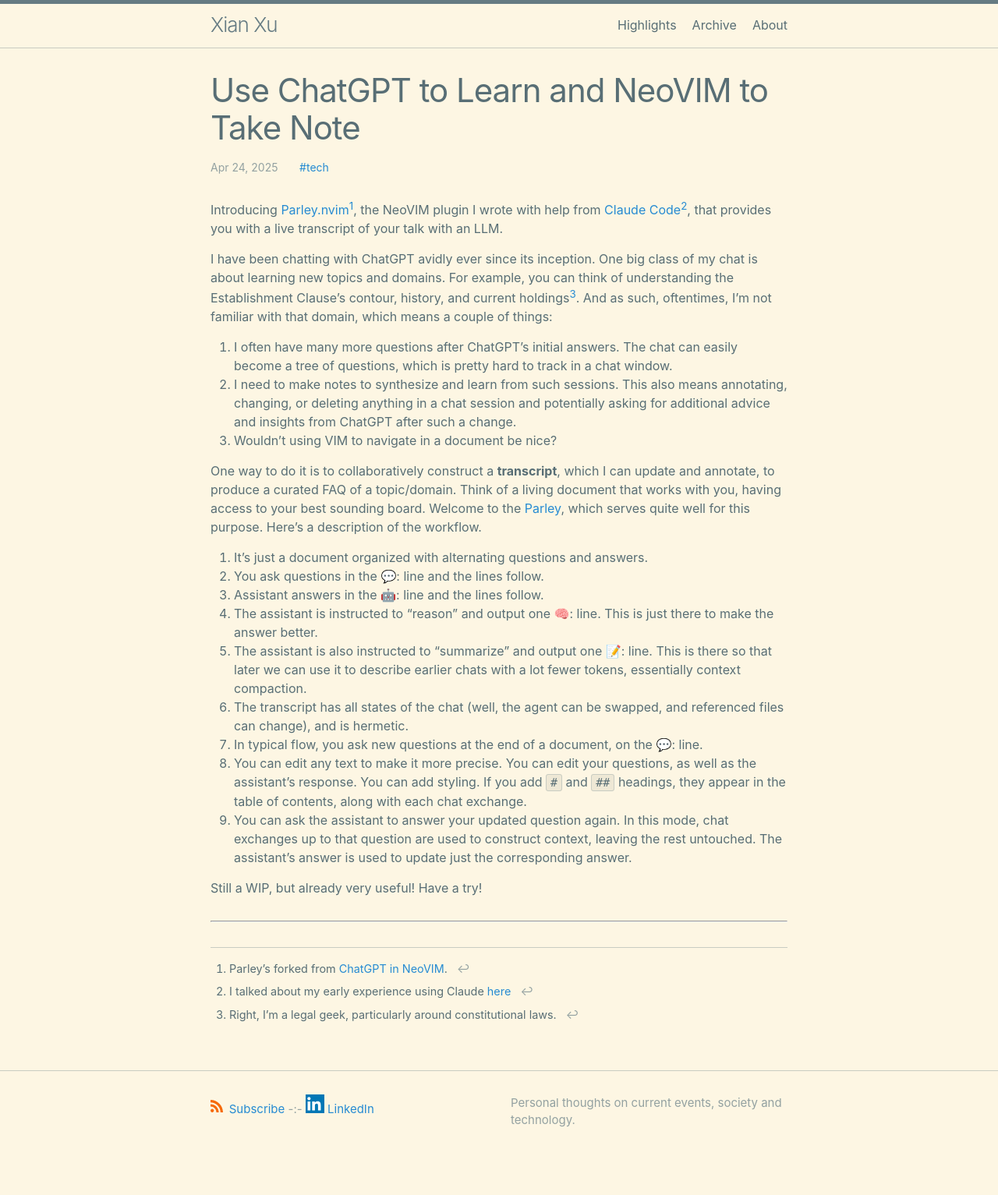
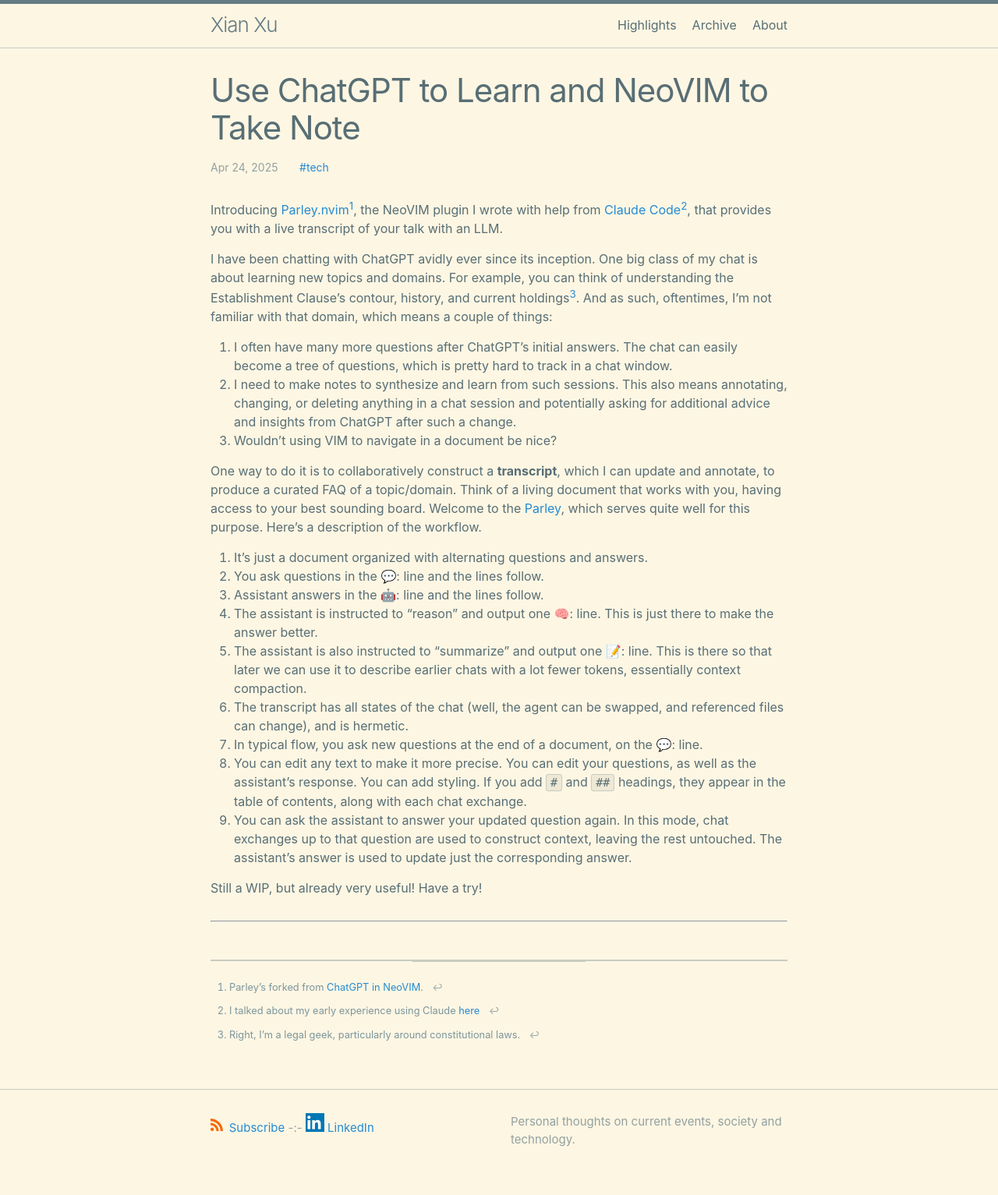
Before and after one commit to xianxu/xianxu.github.io, a Jekyll site: the page built from _posts/2025-04-24-chatgpt-in-neovim-collab.markdown, in a window 1280 px wide. Shown: the whole page at 78% size. Built offline with Jekyll 4.4.1, drawn with Linux system fonts in a browser that asks for light colours; comment, search, counter and statistics services are not loaded; before the commit the page ends 1509 px from its top, so only the background shows below that.

Commit message:
better style

```diff
--- a/_sass/minima/custom-styles.scss
+++ b/_sass/minima/custom-styles.scss
@@ -76,21 +76,33 @@
 }
 
 .footnotes {
-  margin-top: 2rem;
-  padding-top: 1rem;
-  border-top: 1px solid $border-color-01;
-  font-size: 0.9em;
+  margin-top: 3rem;
+  padding-top: 1.5rem;
+  border-top: 2px solid $border-color-01;
+  font-size: 0.8em;
+  color: lighten($text-color, 15%);
+
+  &::before {
+    content: "";
+    display: block;
+    width: 30%;
+    height: 1px;
+    background-color: $border-color-01;
+    margin: -1.5rem auto 1.5rem auto;
+  }
 
   ol {
     margin-left: 0;
     padding-left: 1.5rem;
+    line-height: 1.4;
   }
 
   li {
-    margin-bottom: 0.5rem;
+    margin-bottom: 0.8rem;
 
     p {
       margin-bottom: 0;
+      line-height: 1.4;
     }
   }
 
@@ -98,6 +110,7 @@
     text-decoration: none;
     margin-left: 0.5rem;
     color: $brand-color;
+    font-size: 0.9em;
 
     &:hover {
       text-decoration: underline;
```
